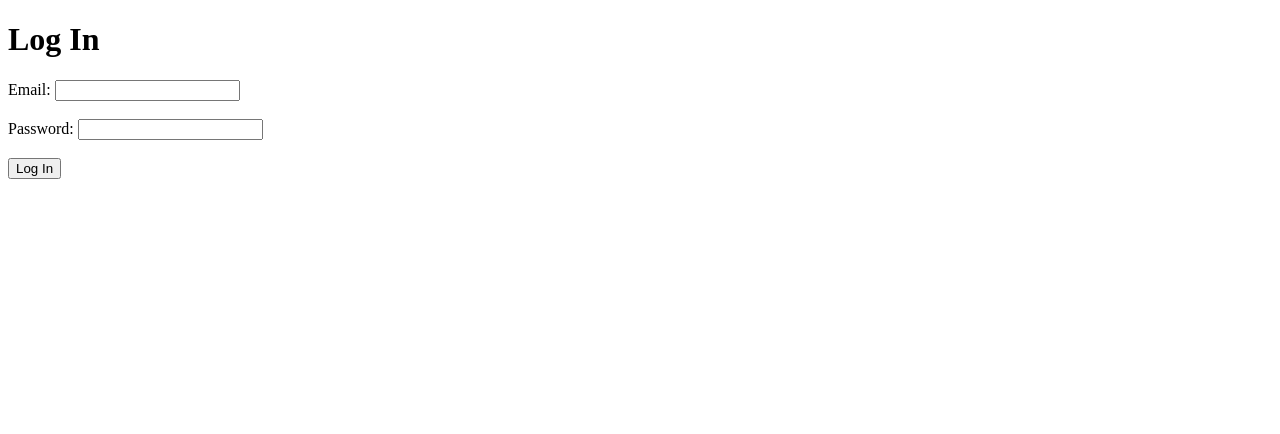
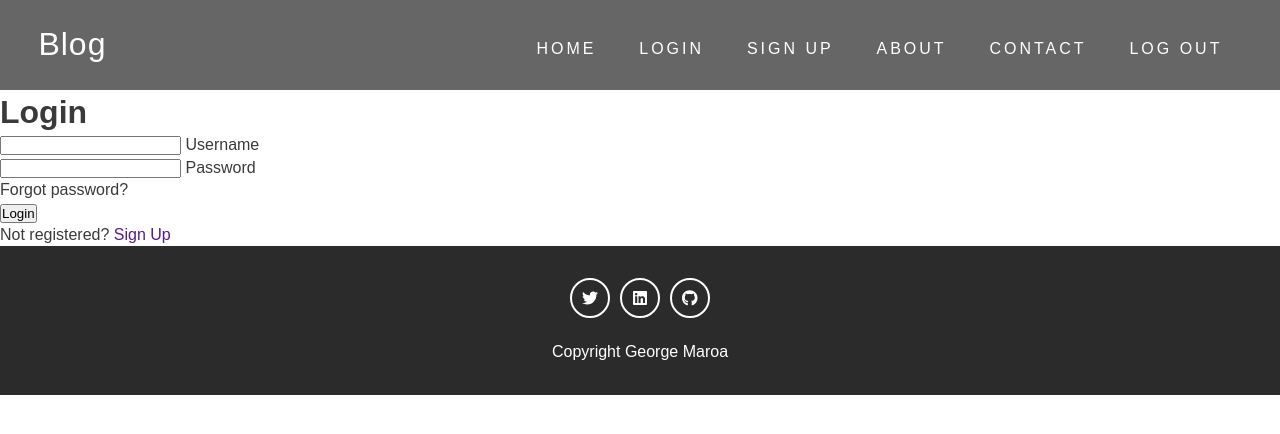
Before and after one commit to Maroa2002/Webstack---Portfolio-Project, a Flask app: page /login in a window 1280 px wide. Shown: the top 434 px of the page. Run offline with Flask 3, Linux system fonts and the light colour scheme; some libraries are stand-ins or nearby versions.

Commit message:
creates the login page

```diff
--- a/templates/login.html
+++ b/templates/login.html
@@ -1,20 +1,25 @@
-<!DOCTYPE html>
-<html lang="en">
-<head>
-    <meta charset="UTF-8">
-    <meta name="viewport" content="width=device-width, initial-scale=1.0">
-    <title>Document</title>
-</head>
-<body>
-    <form action="">
-        <h1>Log In</h1>
-        <label for="email">Email: </label>
-        <input type="email" name="email" id="">
-        <br><br>
-        <label for="password">Password: </label>
-        <input type="password" name="password" id="">
-        <br><br>
-        <input type="submit" value="Log In">
+{% include "header.html" %}
+
+<div class="center">
+    <h1>Login</h1>
+    <form action="" method="post">
+        <div class="text_field">
+            <input type="text" name="username" required>
+            <label for="username">Username</label>
+            <span></span>
+        </div>
+        <div class="text_field">
+            <input type="password" name="password" required>
+            <label for="password">Password</label>
+            <span></span>
+        </div>
+        <div class="forgot">Forgot password?</div>
+        <input type="submit" value="Login">
+        <div class="signup">
+            Not registered? <a href="">Sign Up</a>
+        </div>
     </form>
-</body>
-</html>
+</div>
+
+
+{% include "footer.html" %}
```
